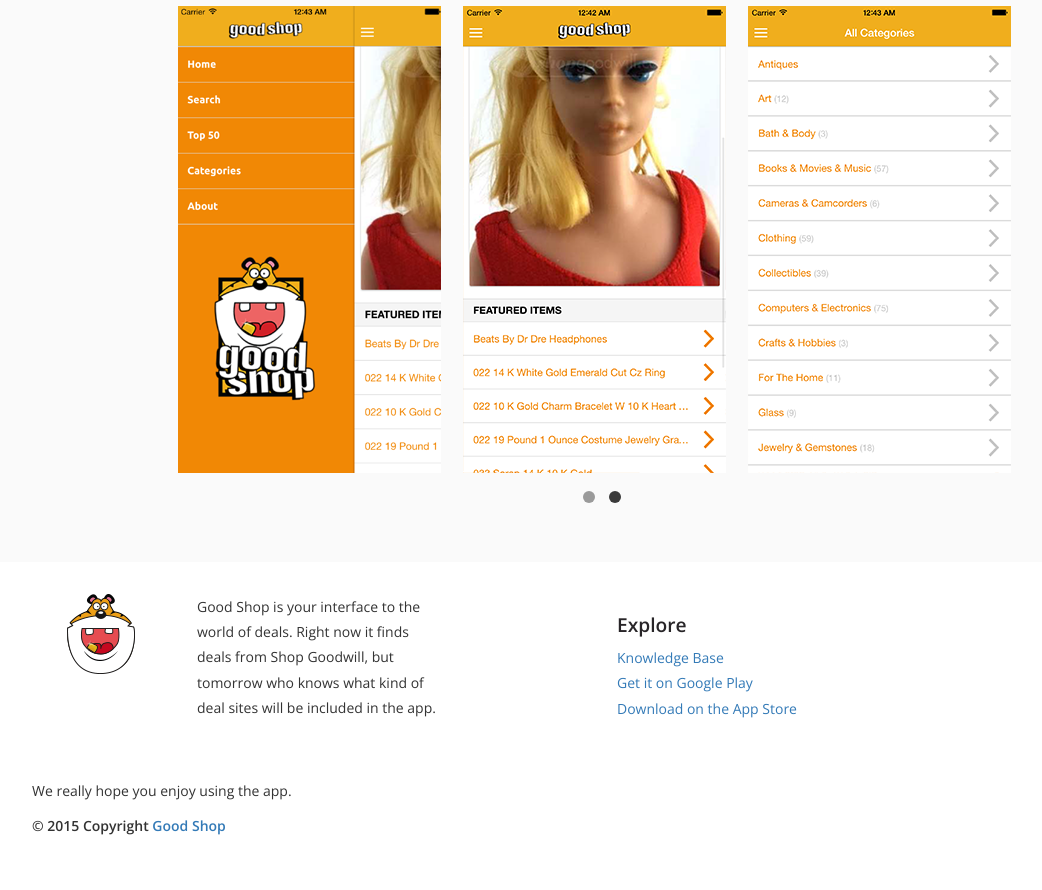
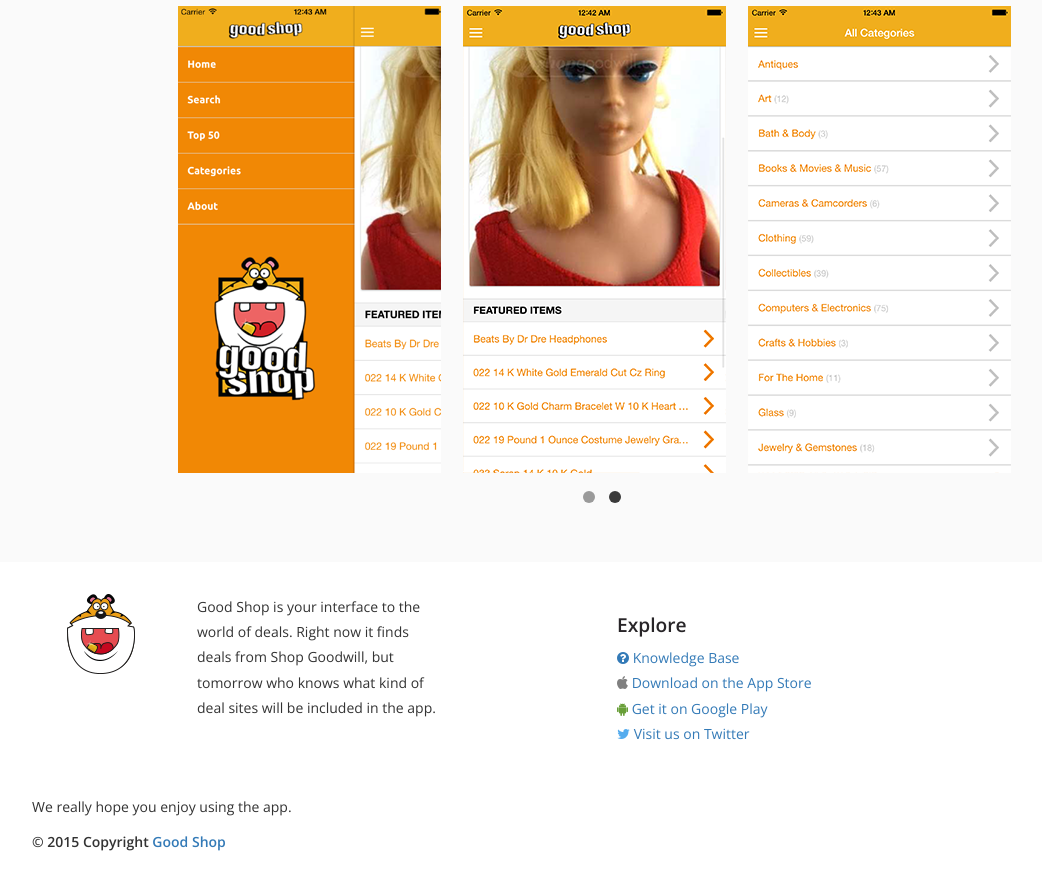
Before and after one commit to robksawyer/goodshop, a website: page index.html in a window 1280 px wide. Shown: the part 1936-2826 px from the top of the page, without its empty margins (38-1080 px from the left). Drawn offline with nearby package versions, Linux system fonts and the light colour scheme; files whose address does not match are found by name.

Commit message:
Updated the explore section

```diff
--- a/index.html
+++ b/index.html
@@ -575,9 +575,10 @@
 					<div class="col-md-6 footer-grid explore">
 						<h3>Explore</h3>
 						<ul class="col-md-6">
-							<li><a href="http://help.goodshop.us" target="_blank">Knowledge Base</a></li>
-							<li><a href="https://play.google.com/store/apps/details?id=com.goodshop.shopgoodwill" target="_blank">Get it on Google Play</a></li>
-							<li><a href="#" target="_blank">Download on the App Store</a></li>
+							<li><a href="http://help.goodshop.us" target="_blank"><i class="fa fa-question-circle"></i> Knowledge Base</a></li>
+							<li><a href="#" target="_blank"><i class="fa fa-apple" style="color:grey"></i> Download on the App Store</a></li>
+							<li><a href="https://play.google.com/store/apps/details?id=com.goodshop.shopgoodwill" target="_blank"><i class="fa fa-android" style="color:#689F38"></i> Get it on Google Play</a></li>
+							<li><a href="https://www.twitter.com/goodshopapp" target="_blank"><i class="fa fa-twitter" style="color:#55ACEE"></i> Visit us on Twitter</a></li>
 							<!-- <li><a href="#">Themecurve</a></li>
 								<li><a href="#">Kreativeshowcase</a></li>
 								<li><a href="#">Freebiescurve</a></li> -->
```
